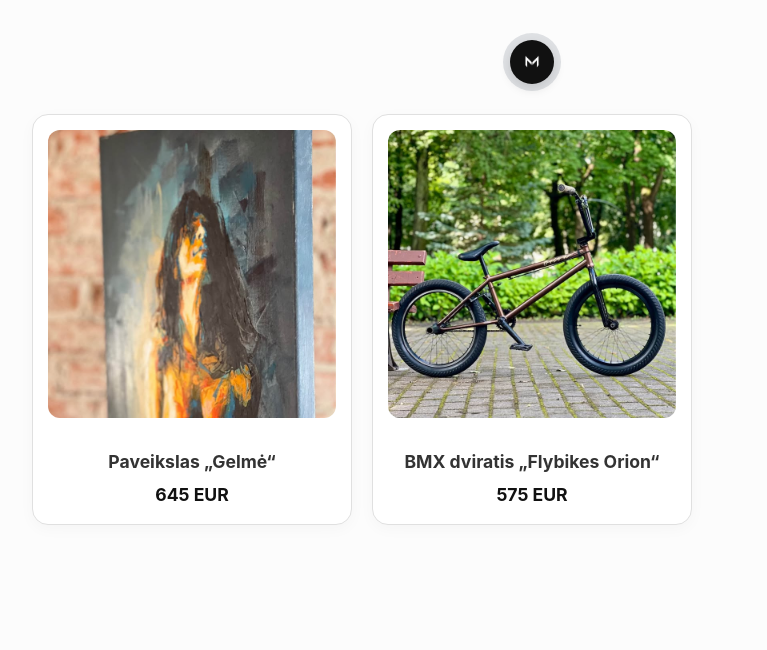
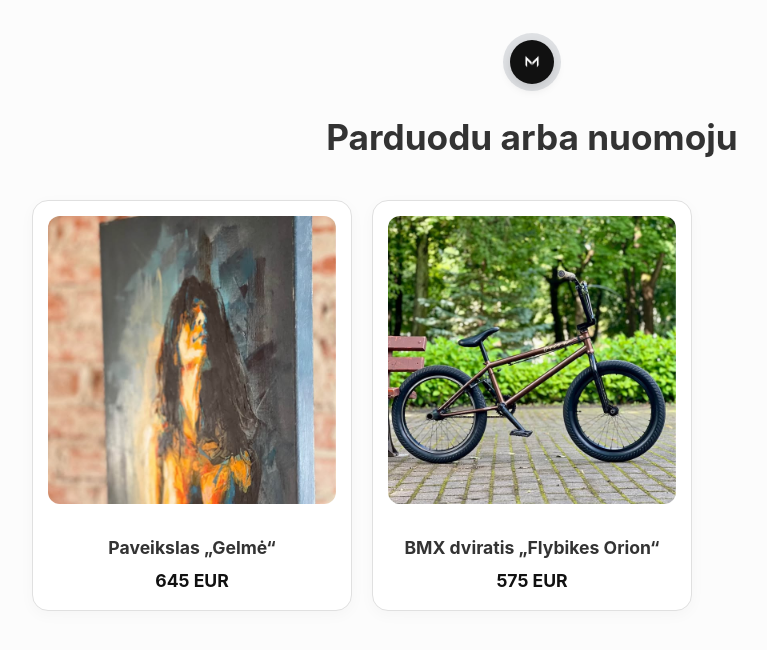
Before and after one commit to mruslys/ruslys.lt, a Jekyll site: the page built from parduodu/index.html, in a window 1280 px wide. Shown: the top 650 px of the page, without its empty margins (108-875 px from the left). Built offline with Jekyll 4.4.1, drawn with Linux system fonts in a browser that asks for light colours.

Commit message:
Update shop.html

```diff
--- a/_layouts/shop.html
+++ b/_layouts/shop.html
@@ -40,7 +40,7 @@
             display: flex;
             flex-direction: column;
             align-items: center;
-            margin-bottom: 30px;
+            margin-bottom: 25px;
         }
 
         .top-home-button {
@@ -69,7 +69,19 @@
             display: block;
         }
 
-        /* Parduotuvės tinklelis ir kortelės */
+        /* Puslapio antraštė */
+        .header {
+            text-align: center;
+            margin-bottom: 35px;
+        }
+
+        .header h1 {
+            font-size: 2.2rem;
+            margin: 0;
+            color: var(--text-color);
+        }
+
+        /* Parduotuvės tinklelis ir kortelės (pagal nutylėjimą stalininkams – vertikalus) */
         .shop-grid {
             display: grid;
             grid-template-columns: repeat(auto-fill, minmax(250px, 1fr));
@@ -119,6 +131,50 @@
             color: #111;
             margin: 0;
         }
+
+        /* Mobiliems ekranams (< 768px): pakeičiam tinklelį į 1 stulpelį ir kortelės išdėstymą horizontaliu */
+        @media (max-width: 767px) {
+            .shop-grid {
+                grid-template-columns: 1fr;
+                gap: 12px;
+            }
+
+            .product-card {
+                padding: 12px;
+                text-align: left;
+            }
+
+            .product-card a {
+                display: grid;
+                grid-template-columns: 90px 1fr;
+                grid-template-rows: 1fr auto;
+                column-gap: 12px;
+                align-items: start;
+            }
+
+            .product-card img {
+                grid-row: span 2;
+                width: 90px;
+                height: 90px;
+                aspect-ratio: 1/1;
+                margin-bottom: 0;
+            }
+
+            .product-card h3 {
+                grid-column: 2;
+                grid-row: 1;
+                margin: 0;
+                font-size: 1rem;
+                line-height: 1.3;
+            }
+
+            .product-card p {
+                grid-column: 2;
+                grid-row: 2;
+                margin-top: 8px;
+                font-size: 1.05rem;
+            }
+        }
     </style>
 </head>
 <body>
@@ -129,6 +185,10 @@
                 <img src="{{ 'img/w512.png' | relative_url }}" alt="Logo">
             </a>
         </div>
+
+        <header class="header">
+            <h1>Parduodu arba nuomoju</h1>
+        </header>
 
         <div class="shop-grid">
             {% for product in site.pages %}
```
